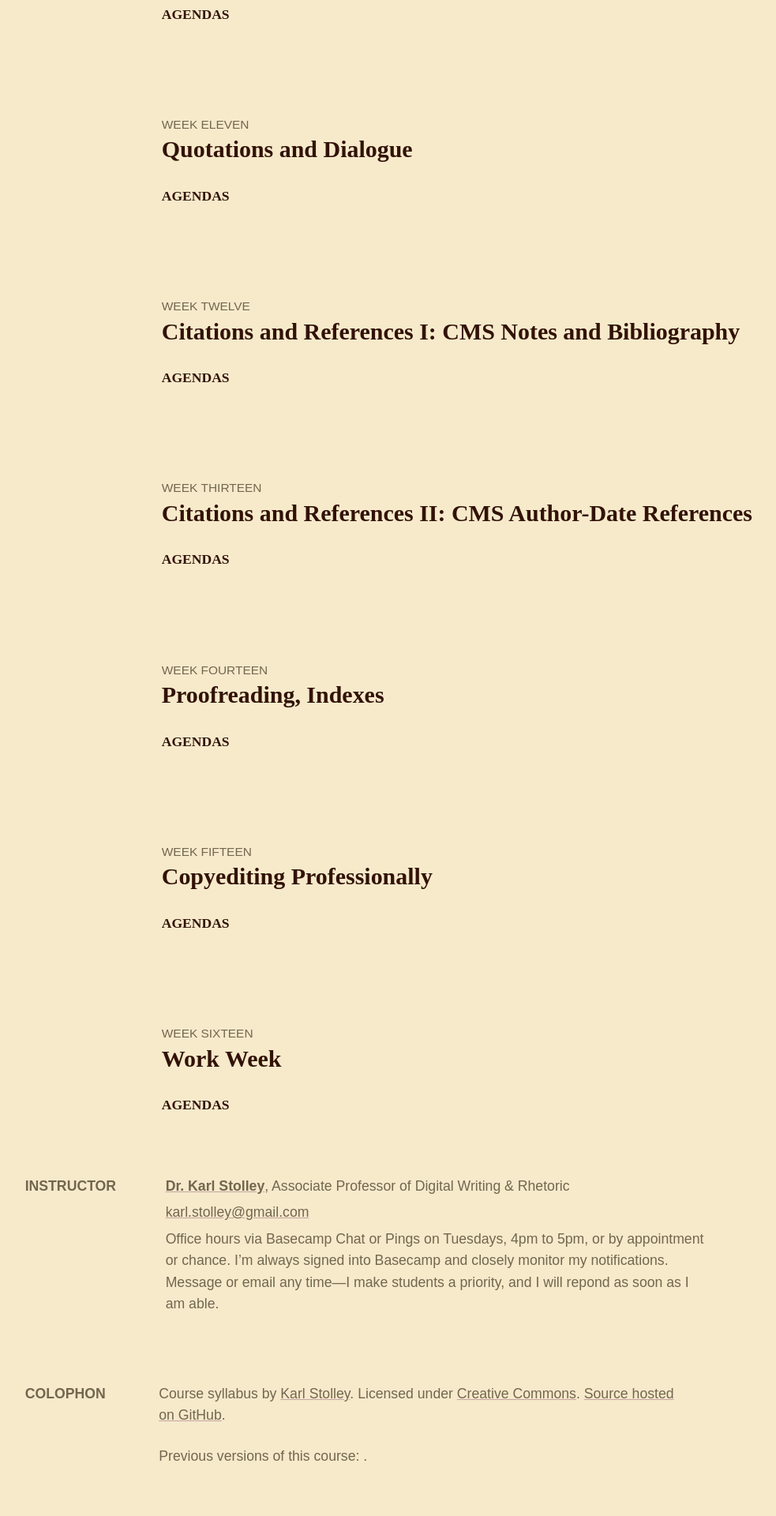
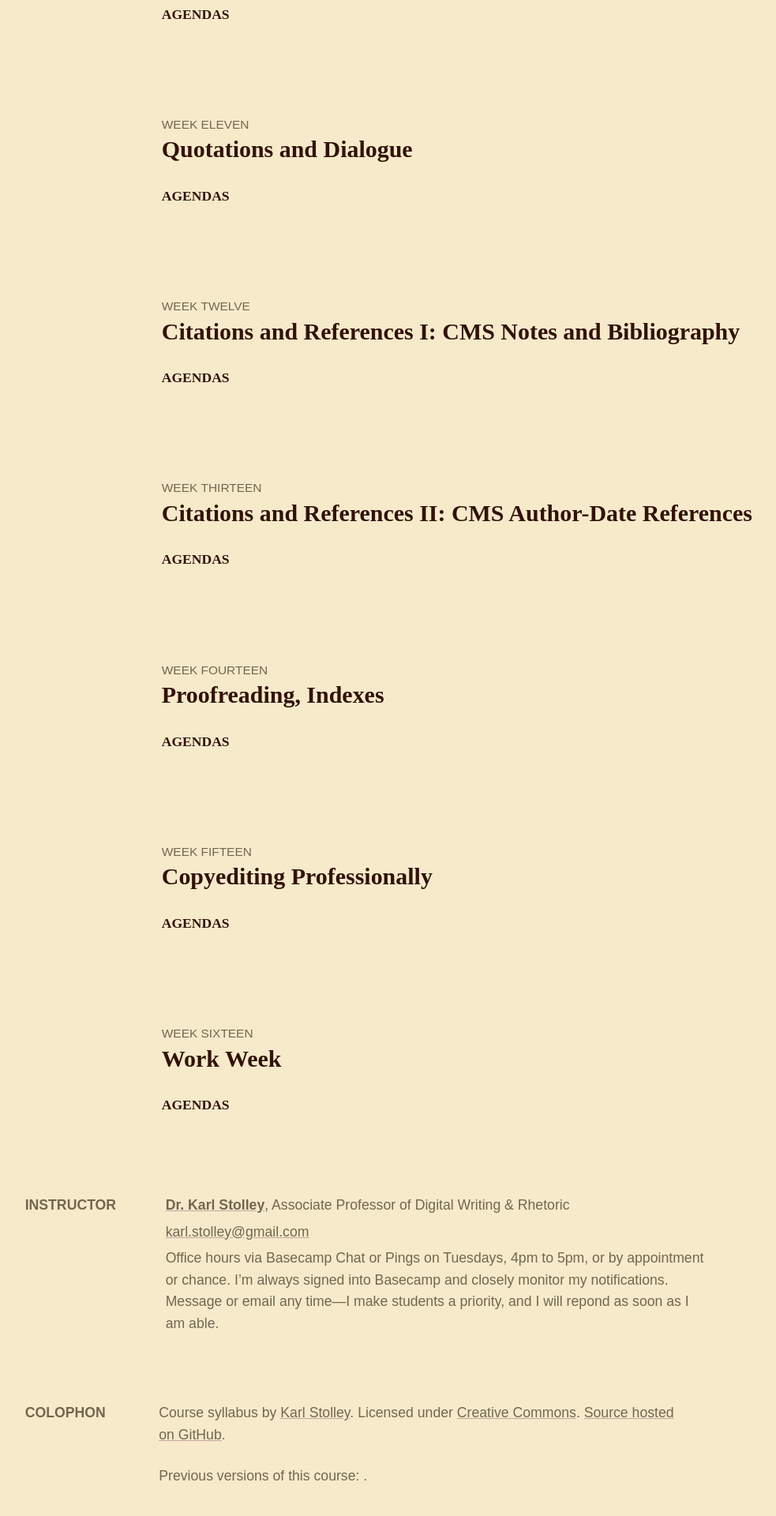
Before and after one commit to karlstolley/jekyll-theme-course, a Jekyll site: the page built from index.md, in a window 1280 px wide. Shown: the part 3067-4987 px from the top of the page at 79% size, without its empty margins (27-1010 px from the left). Built offline with Jekyll 4.4.1, drawn with Linux system fonts in a browser that asks for light colours; some web fonts are replaced; before the commit the page ends 4963 px from its top, so only the background shows below that.

Commit message:
Open space above course information

```diff
--- a/_sass/_layout.scss
+++ b/_sass/_layout.scss
@@ -14,6 +14,10 @@
 #full-nav {
   padding: $base-line;
   padding-top: 0;
+}
+
+#information {
+  padding-top: $base-line * 2;
 }
 
 #footer {
@@ -132,7 +136,8 @@ body::after {
     padding: $base-line (($base-line-px / 480) * 100%);
   }
   #information {
-    padding-right: 0; // TODO: pad with nav a to maximize clickable area
+    padding-top: $base-line * 2;
+    padding-right: 0;
   }
   #instructor,
   #ta,
```
